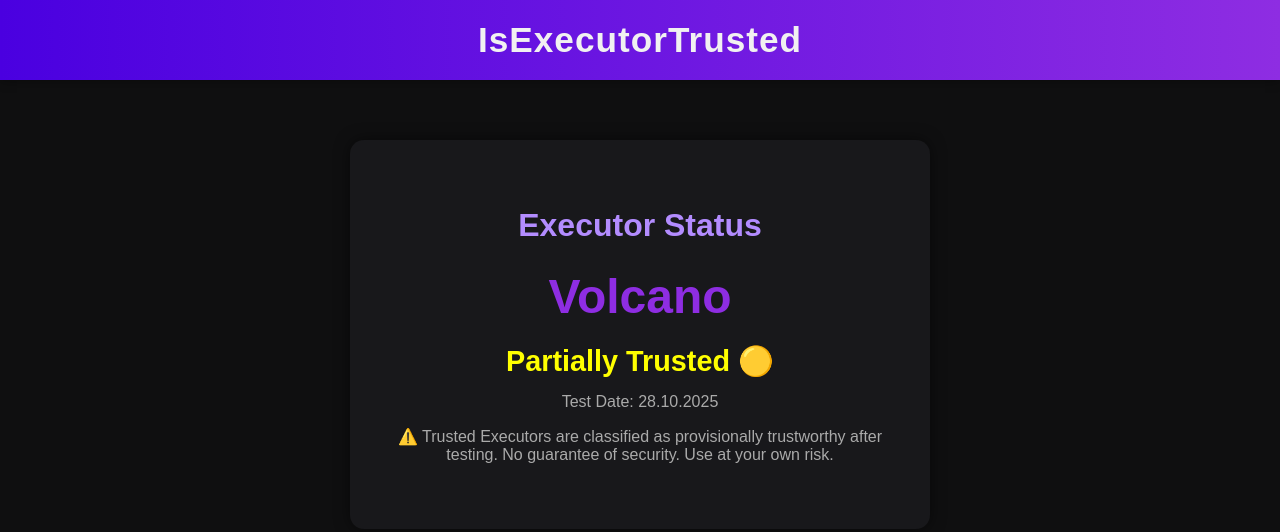
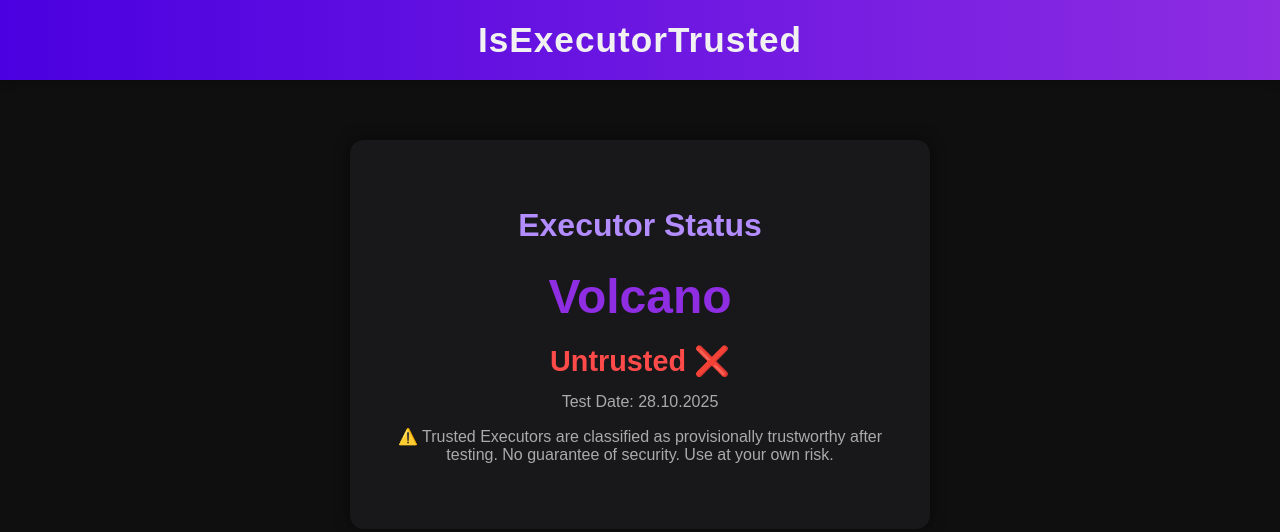
Before and after one commit to Nosch123/IsExecutortrusted, a website: page executor/volcano/index.html in a window 1280 px wide. Drawn offline with Linux system fonts and the light colour scheme.

Commit message:
Update index.html

```diff
--- a/executor/volcano/index.html
+++ b/executor/volcano/index.html
@@ -95,7 +95,7 @@
     <main>
         <h2>Executor Status</h2>
         <div class="executor-name">Volcano</div>
-        <div class="status status-neutral">Partially Trusted 🟡</div>
+        <div class="status status-untrusted">Untrusted ❌</div>
         <div class="test-date">Test Date: 28.10.2025</div>
         <p>⚠️ Trusted Executors are classified as provisionally trustworthy after testing. No guarantee of security. Use at your own risk.</p>
     </main>
```
